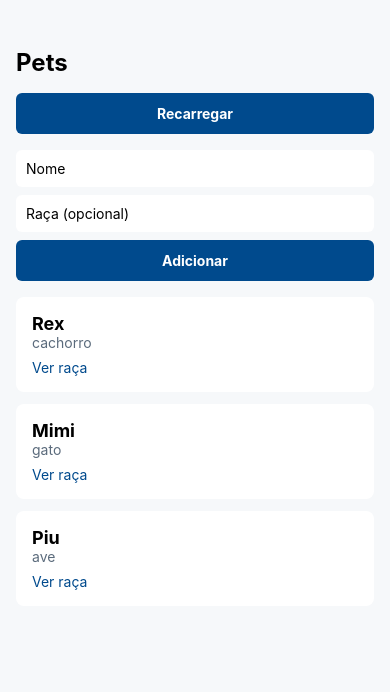
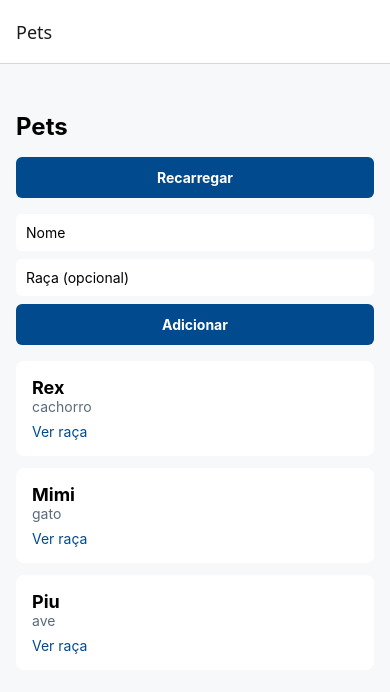
Before and after one commit to kauakaikai/uc8-projeto-mobile, a React Native app: screen / in a window 390 px wide. Shown: the top 692 px of the page. Built offline with nearby package versions, Linux system fonts and the light colour scheme.

Commit message:
feat: navegador em pilha com a tela dos pets

```diff
--- a/App.tsx
+++ b/App.tsx
@@ -1,5 +1,16 @@
+import { NavigationContainer } from '@react-navigation/native';
+import { createNativeStackNavigator } from '@react-navigation/native-stack';
+import type { RotasDaPilha } from './src/navegacao/Tipos';
 import { TelaPets } from './src/telas/TelaPets';
 
+const Pilha = createNativeStackNavigator<RotasDaPilha>();
+
 export default function App() {
-  return <TelaPets />;
+  return (
+    <NavigationContainer>
+      <Pilha.Navigator>
+        <Pilha.Screen name="Pets" component={TelaPets} />
+      </Pilha.Navigator>
+    </NavigationContainer>
+  );
 }
--- /dev/null
+++ b/src/navegacao/Tipos.ts
@@ -0,0 +1,3 @@
+export type RotasDaPilha = {
+  Pets: undefined;
+};
```
